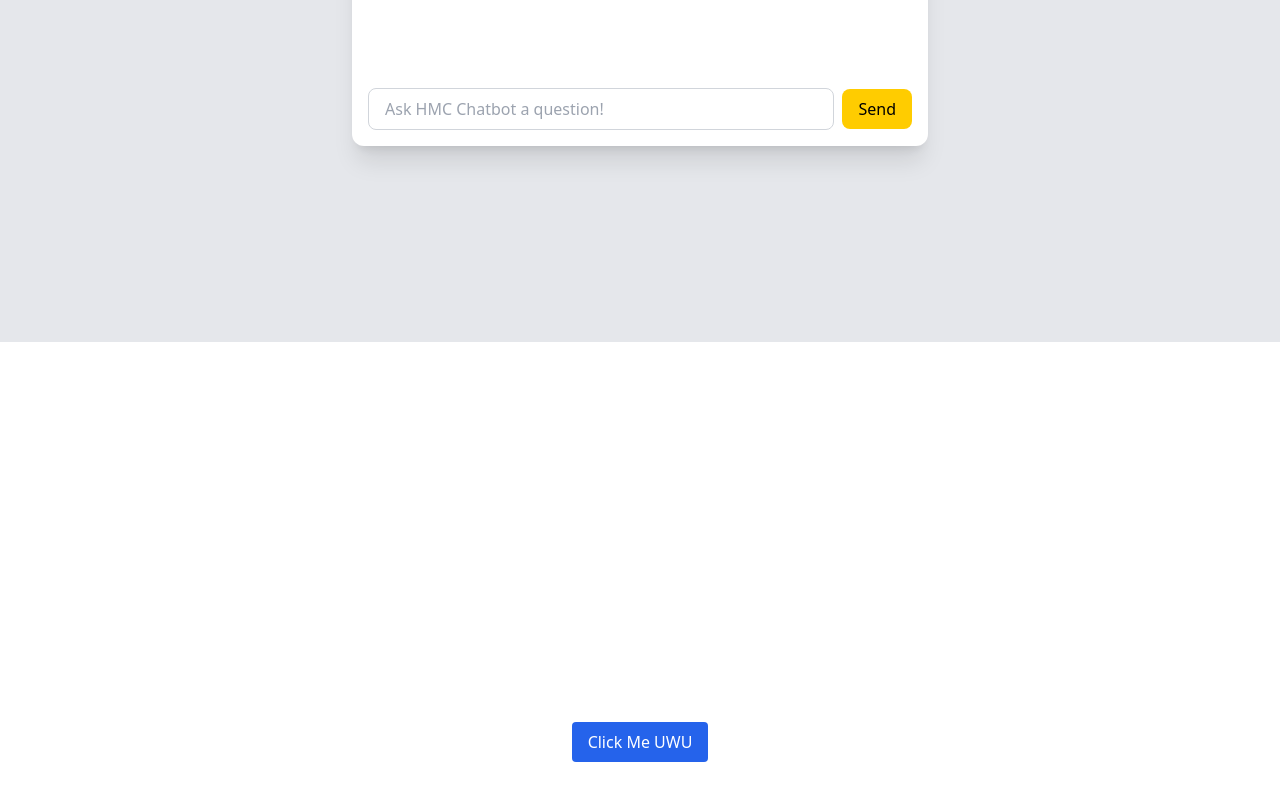
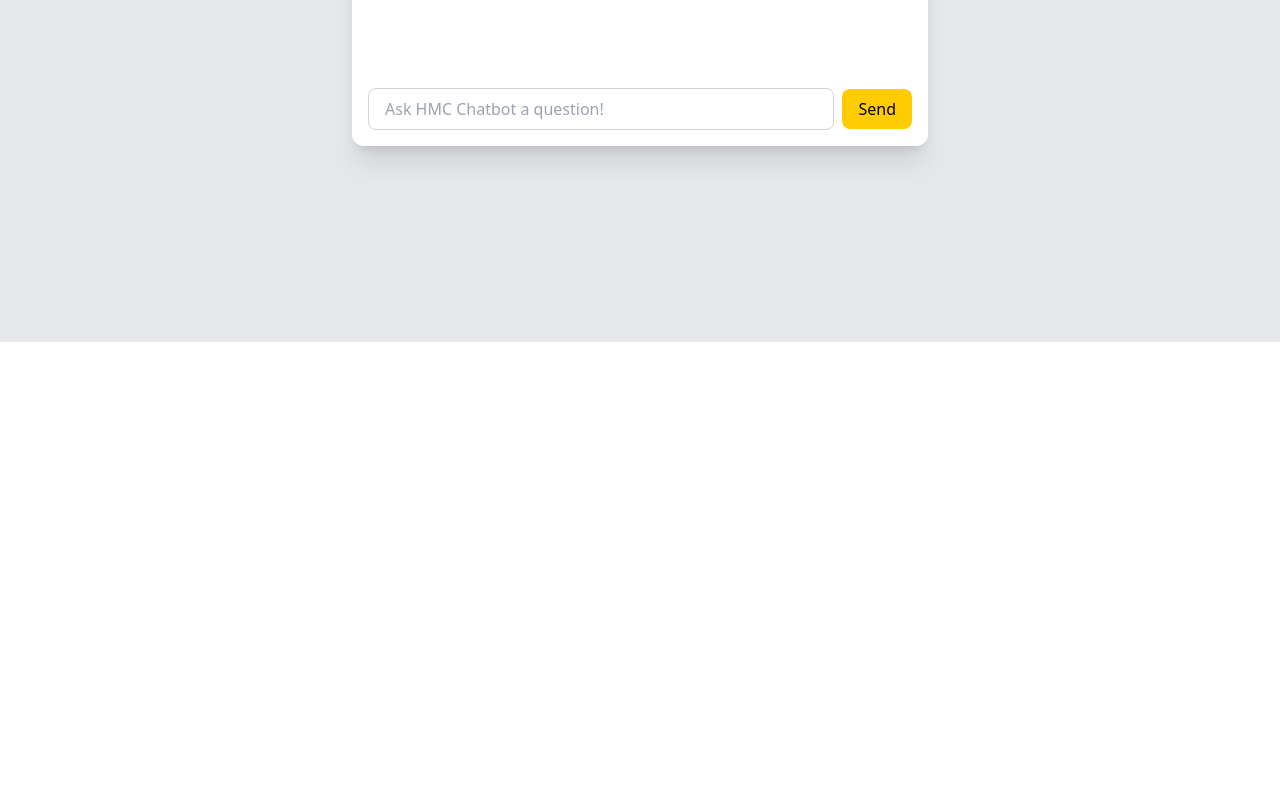
Before and after one commit to Pyongu/HMCHAT, a React (Create React App) app in the folder hmc-chat-app/: page / in a window 1280 px wide. Shown: the part 458-1258 px from the top of the page. After the commit the page ends 800 px from the top, so only its background shows below. Built offline with nearby package versions, Linux system fonts and the light colour scheme.

Commit message:
Remove Popup

```diff
--- a/hmc-chat-app/src/App.js
+++ b/hmc-chat-app/src/App.js
@@ -2,7 +2,6 @@ import React, { useState, useEffect } from 'react';
 import Navbar from "./components/Navbar";
 import Chat from "./components/chatfront/Chat.jsx";
 import './index.css';
-import PopupExample from './components/popup/popup.tsx';
 
 function App() {
   const [isLoading, setIsLoading] = useState(true);
@@ -21,7 +20,6 @@ function App() {
     <>
       <Navbar />
       <Chat />
-      <PopupExample />
     </>
   );
 }
```
